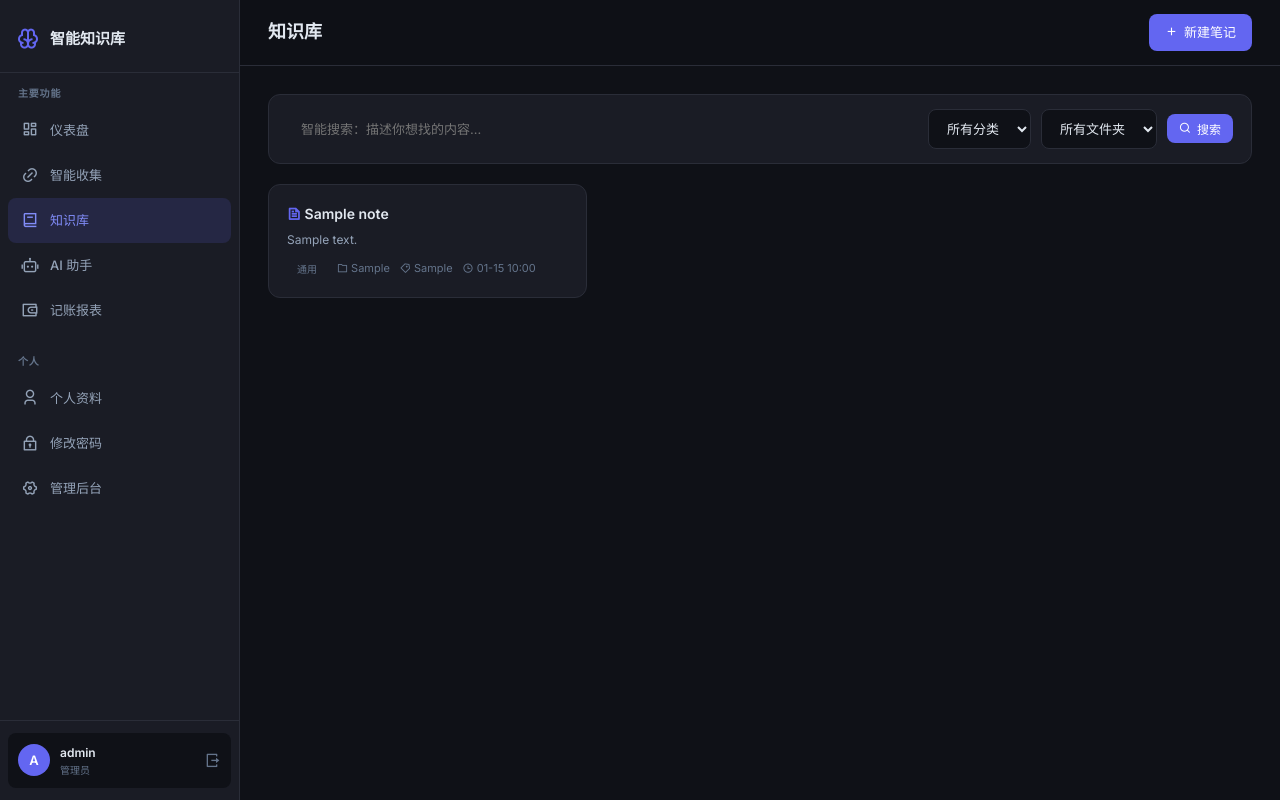
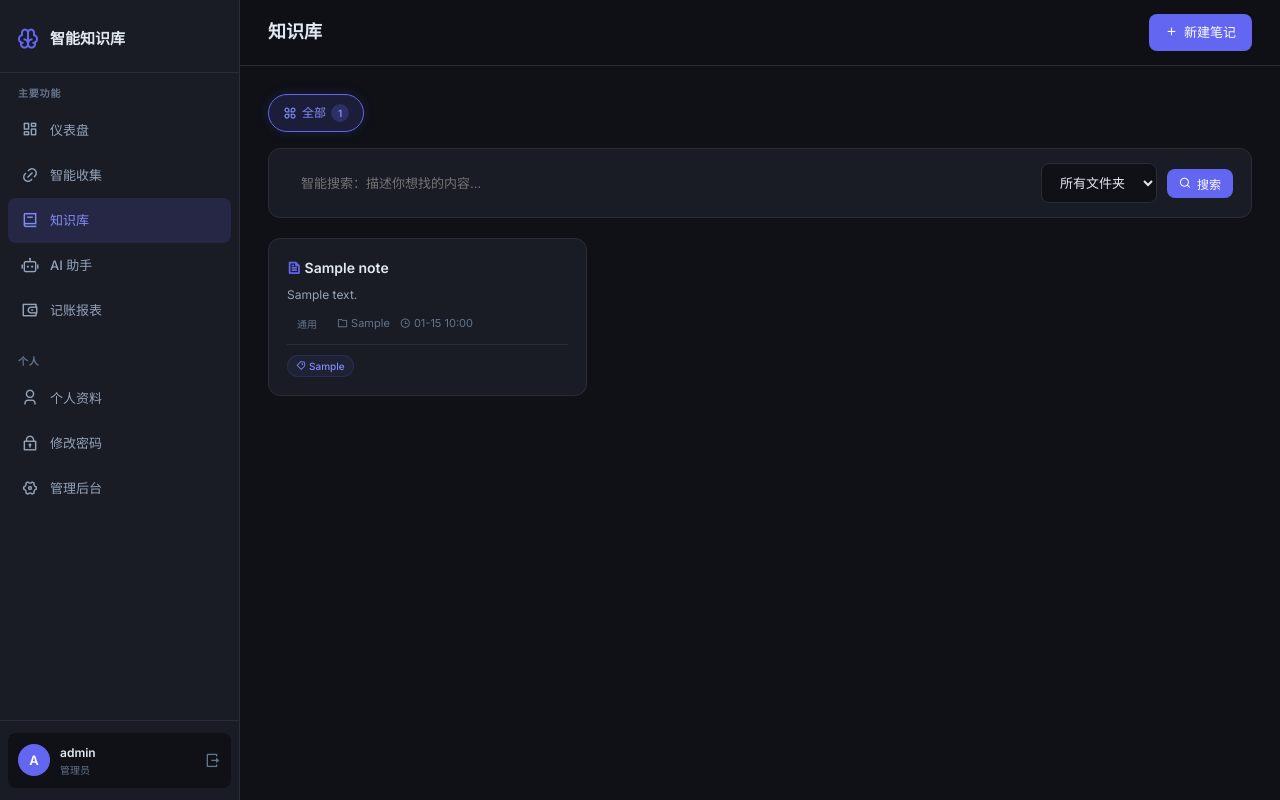
Before and after one commit to rajqiu2022/study_ass, a Flask app: page /notes/ in a window 1280 px wide. Run offline with Flask 3, Linux system fonts and the light colour scheme; a user stored in the database is signed in; tables that the repository leaves empty hold one stand-in row (values such as "Sample post"); some libraries are stand-ins or nearby versions.

Commit message:
"feat:notes-category-buttons-and-tags-ui"

```diff
--- a/app/routes/notes.py
+++ b/app/routes/notes.py
@@ -198,9 +198,21 @@ def note_list():
         .distinct().order_by(Note.folder).all()
     folders = [f[0] for f in folders]
 
+    # Count notes per category (unfiltered by category, but respecting folder/search)
+    base_query = Note.query.filter_by(user_id=current_user.id)
+    if folder:
+        base_query = base_query.filter(Note.folder.like(f'%{folder}%'))
+    all_notes_for_count = base_query.all()
+    total_count = len(all_notes_for_count)
+    category_counts = {'__all__': total_count}
+    for n in all_notes_for_count:
+        cat = n.category or 'general'
+        category_counts[cat] = category_counts.get(cat, 0) + 1
+
     return render_template('notes/list.html', notes=notes, folders=folders,
                            current_folder=folder, search=search,
-                           current_category=category, categories=CATEGORIES)
+                           current_category=category, categories=CATEGORIES,
+                           category_counts=category_counts)
 
 
 @notes_bp.route('/new', methods=['GET', 'POST'])
--- a/app/templates/base.html
+++ b/app/templates/base.html
@@ -207,6 +207,37 @@
         .note-card-title { font-size:14px; font-weight:600; margin-bottom:6px; }
         .note-card-excerpt { font-size:12px; color:var(--text-secondary); line-height:1.5; display:-webkit-box; -webkit-line-clamp:3; -webkit-box-orient:vertical; overflow:hidden; }
         .note-card-meta { display:flex; align-items:center; gap:10px; margin-top:10px; font-size:11px; color:var(--text-muted); flex-wrap:wrap; }
+        .note-card-tags { display:flex; gap:6px; margin-top:10px; flex-wrap:wrap; padding-top:10px; border-top:1px solid var(--border); }
+        .note-tag {
+            display:inline-flex; align-items:center; gap:3px;
+            padding:2px 8px; border-radius:12px;
+            font-size:10px; font-weight:500;
+            background:rgba(99,102,241,0.08); color:var(--accent-hover);
+            border:1px solid rgba(99,102,241,0.15);
+        }
+
+        /* Category filter buttons */
+        .cat-btn {
+            display:inline-flex; align-items:center; gap:5px;
+            padding:7px 14px; border-radius:20px;
+            font-size:12px; font-weight:500;
+            background:var(--bg-card); color:var(--text-secondary);
+            border:1px solid var(--border);
+            text-decoration:none; transition:all 0.15s; cursor:pointer;
+        }
+        .cat-btn:hover { background:var(--bg-hover); color:var(--text); border-color:var(--accent); }
+        .cat-btn-active {
+            background:var(--accent-glow); color:var(--accent-hover);
+            border-color:var(--accent); box-shadow:0 0 12px var(--accent-glow);
+        }
+        .cat-btn i { font-size:14px; }
+        .cat-count {
+            display:inline-flex; align-items:center; justify-content:center;
+            min-width:18px; height:18px; padding:0 5px;
+            border-radius:9px; font-size:10px; font-weight:600;
+            background:rgba(255,255,255,0.08); color:var(--text-muted);
+        }
+        .cat-btn-active .cat-count { background:rgba(99,102,241,0.25); color:var(--accent-hover); }
 
         /* Grid layout */
         .grid-2 { display:grid; grid-template-columns:1fr 1fr; gap:22px; }
--- a/app/templates/notes/list.html
+++ b/app/templates/notes/list.html
@@ -7,37 +7,49 @@
 {% endblock %}
 
 {% block content %}
+<!-- 分类按钮栏 -->
+<div style="display:flex;gap:8px;margin-bottom:16px;flex-wrap:wrap;align-items:center;">
+    <a href="{{ url_for('notes.note_list', folder=current_folder, search=search) }}"
+       class="cat-btn{% if not current_category %} cat-btn-active{% endif %}">
+        <i class="ri-apps-line"></i> 全部
+        {% if category_counts.get('__all__', 0) > 0 %}
+        <span class="cat-count">{{ category_counts.get('__all__', 0) }}</span>
+        {% endif %}
+    </a>
+    {% for v, l in categories %}
+    {% set icon_map = {'general':'ri-global-line','work':'ri-briefcase-line','study':'ri-book-open-line','life':'ri-heart-line','tech':'ri-code-s-slash-line','finance':'ri-money-cny-circle-line','health':'ri-heart-pulse-line'} %}
+    {% if category_counts.get(v, 0) > 0 %}
+    <a href="{{ url_for('notes.note_list', category=v, folder=current_folder, search=search) }}"
+       class="cat-btn{% if current_category == v %} cat-btn-active{% endif %}">
+        <i class="{{ icon_map.get(v, 'ri-folder-line') }}"></i> {{ l }}
+        <span class="cat-count">{{ category_counts.get(v, 0) }}</span>
+    </a>
+    {% endif %}
+    {% endfor %}
+</div>
+
+<!-- 搜索 & 文件夹筛选 -->
 <div class="card" style="margin-bottom:20px;padding:14px 18px;">
     <form method="GET" style="display:flex;gap:10px;align-items:center;flex-wrap:wrap;">
+        <input type="hidden" name="category" value="{{ current_category }}">
         <div style="flex:1;min-width:150px;">
             <input type="text" name="search" class="form-input" placeholder="智能搜索：描述你想找的内容..." value="{{ search }}" style="border:none;background:transparent;">
         </div>
-        <select name="category" class="form-select" style="width:auto;min-width:90px;background:var(--bg);">
-            <option value="">所有分类</option>
-            {% for v, l in categories %}<option value="{{ v }}" {{ 'selected' if current_category==v }}>{{ l }}</option>{% endfor %}
-        </select>
         <select name="folder" class="form-select" style="width:auto;min-width:110px;background:var(--bg);">
             <option value="">所有文件夹</option>
             {% for f in folders %}<option value="{{ f }}" {{ 'selected' if current_folder==f }}>{{ f }}</option>{% endfor %}
         </select>
         <button type="submit" class="btn btn-primary btn-sm"><i class="ri-search-line"></i> 搜索</button>
-        {% if search or current_folder or current_category %}<a href="{{ url_for('notes.note_list') }}" class="btn btn-ghost btn-sm"><i class="ri-close-line"></i></a>{% endif %}
+        {% if search or current_folder or current_category %}<a href="{{ url_for('notes.note_list') }}" class="btn btn-ghost btn-sm" title="清除所有筛选"><i class="ri-close-line"></i></a>{% endif %}
     </form>
 </div>
 
-{% if current_category or current_folder %}
+{% if current_folder %}
 <div style="display:flex;gap:6px;margin-bottom:14px;flex-wrap:wrap;align-items:center;">
     <span style="font-size:12px;color:var(--text-muted);">筛选：</span>
-    {% if current_category %}
-    <a href="{{ url_for('notes.note_list', folder=current_folder, search=search) }}" class="tag" style="font-size:11px;cursor:pointer;display:inline-flex;align-items:center;gap:4px;">
-        {{ dict(categories).get(current_category, current_category) }} <i class="ri-close-line" style="font-size:10px;"></i>
-    </a>
-    {% endif %}
-    {% if current_folder %}
     <a href="{{ url_for('notes.note_list', category=current_category, search=search) }}" class="tag" style="font-size:11px;cursor:pointer;display:inline-flex;align-items:center;gap:4px;">
         <i class="ri-folder-line"></i> {{ current_folder }} <i class="ri-close-line" style="font-size:10px;"></i>
     </a>
-    {% endif %}
 </div>
 {% endif %}
 
@@ -55,9 +67,17 @@
         <div class="note-card-meta">
             <span class="tag tag-{{ n.category or 'topic' }}" style="font-size:10px;">{{ {'work':'工作','study':'学习','life':'生活','tech':'技术','finance':'理财','health':'健康'}.get(n.category, '通用') }}</span>
             <span><i class="ri-folder-line"></i> {{ n.folder }}</span>
-            {% if n.tags %}<span><i class="ri-price-tag-3-line"></i> {{ n.tags[:25] }}</span>{% endif %}
             <span><i class="ri-time-line"></i> {{ n.updated_at.strftime('%m-%d %H:%M') }}</span>
         </div>
+        {% if n.tags %}
+        <div class="note-card-tags">
+            {% for tag in n.tags.split(',') %}
+            {% if tag.strip() %}
+            <span class="note-tag"><i class="ri-price-tag-3-line" style="font-size:10px;"></i> {{ tag.strip() }}</span>
+            {% endif %}
+            {% endfor %}
+        </div>
+        {% endif %}
     </a>
     {% endfor %}
 </div>
```
